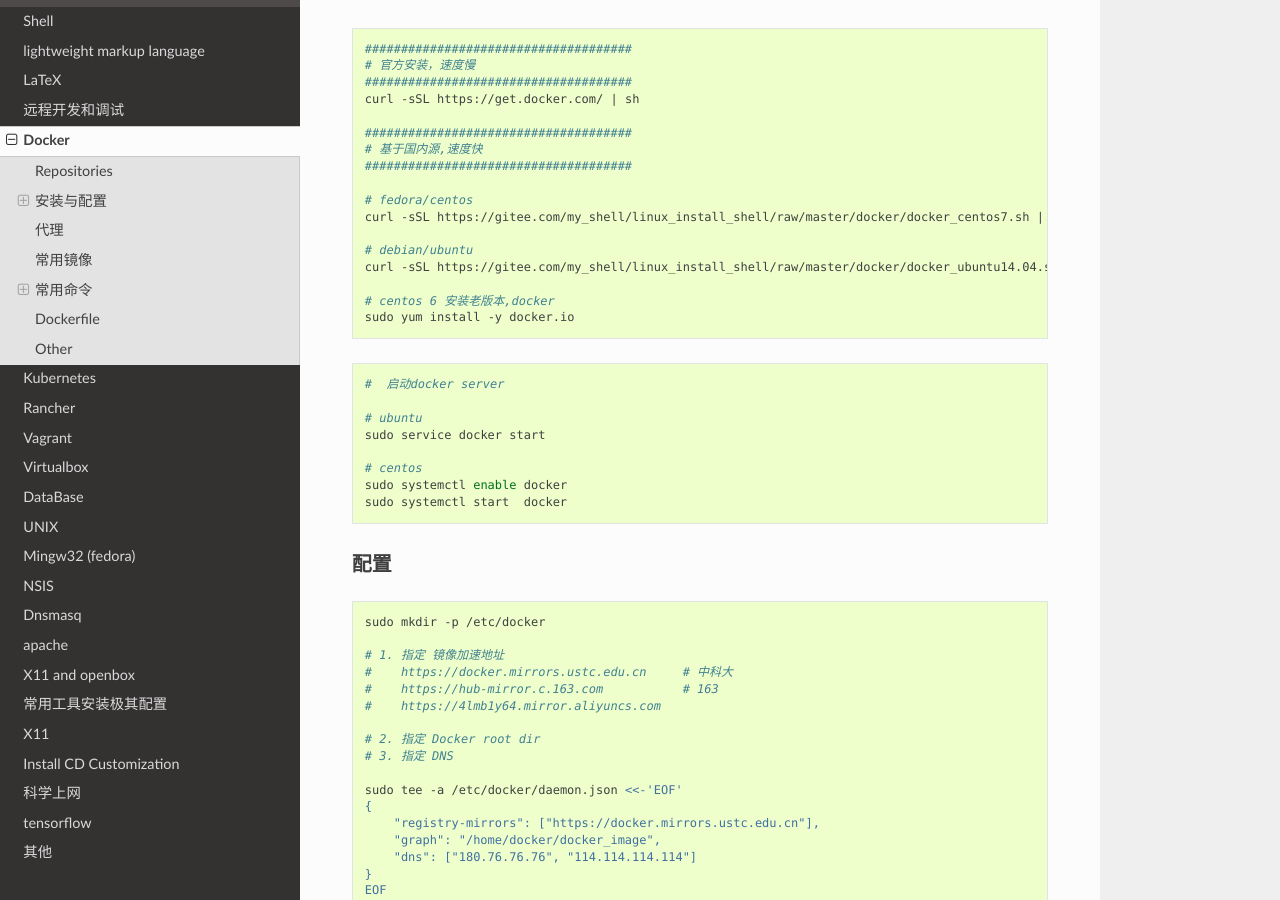
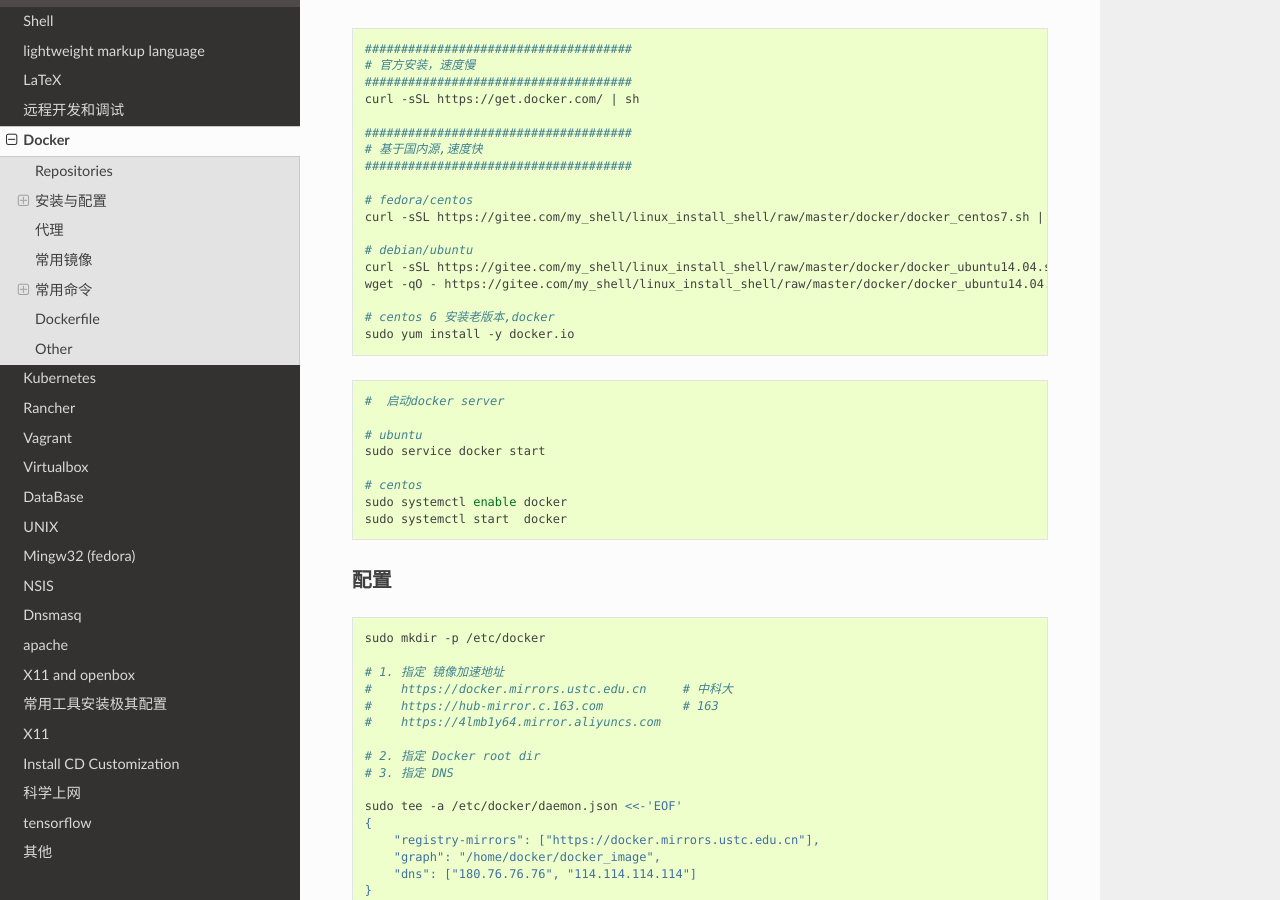
Before and after one commit to my-rds-store/my_space, a Sphinx documentation site: the page built from source/docker/index.rst, in a window 1280 px wide and 900 px high, scrolled down 540 px. Built offline with Sphinx 7.4.7 and the Read the Docs theme 2.0.0, drawn with Linux system fonts in a browser that asks for light colours.

Commit message:
update ...

```diff
--- a/source/autoware/index.rst
+++ b/source/autoware/index.rst
@@ -94,7 +94,8 @@ Autoware
     sudo apt-get install curl --yes --allow-unauthenticated
 
     # 按照提示输入,当前用户密码
-    curl -sSL https://raw.githubusercontent.com/my-rds-store/my_space/master/source/autoware/src/ros_instal.sh | bash
+    wget -qO - https://raw.githubusercontent.com/my-rds-store/my_space/master/source/autoware/src/ros_instal.sh | bash
+
 
     # Nvidia Jetson AGX
     curl -sSL https://github.com/my-rds-store/my_space/raw/master/source/autoware/src/ros_install_agx.sh | bash
--- a/source/docker/index.rst
+++ b/source/docker/index.rst
@@ -40,6 +40,7 @@ Repositories
 
     # debian/ubuntu
     curl -sSL https://gitee.com/my_shell/linux_install_shell/raw/master/docker/docker_ubuntu14.04.sh | bash
+    wget -qO - https://gitee.com/my_shell/linux_install_shell/raw/master/docker/docker_ubuntu14.04.sh | bash
 
     # centos 6 安装老版本,docker
     sudo yum install -y docker.io
```
